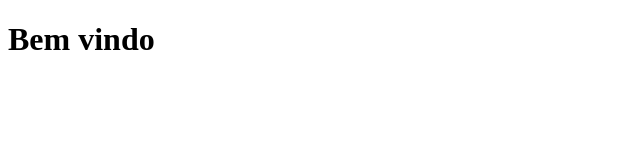
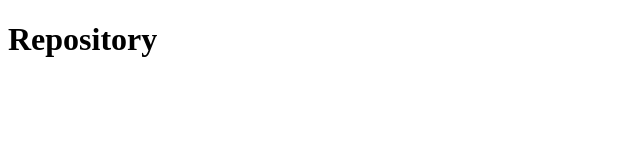
Before and after one commit to D1D1O/React-GitHub, a React (Create React App) app: page /repository in a window 1280 px wide. Shown: the top 160 px of the page, without its empty margins (0-640 px from the left). Built offline with nearby package versions, Linux system fonts and the light colour scheme.

Commit message:
adicionado rotas

```diff
--- a/package.json
+++ b/package.json
@@ -8,6 +8,7 @@
     "@testing-library/user-event": "^13.2.1",
     "react": "^18.0.0",
     "react-dom": "^18.0.0",
+    "react-router-dom": "^6.3.0",
     "react-scripts": "5.0.1",
     "web-vitals": "^2.1.0"
   },
--- a/src/App.js
+++ b/src/App.js
@@ -1,15 +1,8 @@
 import React from "react";
+import Routes from "./routes";
 
 function App() {
-  return (
-    <div className="App">
-      <header className="App-header">
-        <p>
-          <h1> Bem vindo</h1>
-        </p>
-      </header>
-    </div>
-  );
+  return <Routes />;
 }
 
 export default App;
--- /dev/null
+++ b/src/pages/Main/index.js
@@ -0,0 +1,7 @@
+import React from "react";
+
+function Main(){
+  return <h1> Main </h1>
+}
+
+export default Main;
--- /dev/null
+++ b/src/pages/Repository/index.js
@@ -0,0 +1,5 @@
+import React from "react";
+
+export default function Repository(){
+  return <h1>Repository</h1>
+}
--- /dev/null
+++ b/src/routes.js
@@ -0,0 +1,16 @@
+import React from "react";
+import { BrowserRouter, Routes as Routess , Route } from "react-router-dom";
+
+import Main from "./pages/Main";
+import Repository from "./pages/Repository";
+
+export default function Routes(){
+  return(
+    <BrowserRouter>
+      <Routess>
+        <Route path="/" exact element={<Main/>}/>
+        <Route path="/repository" exact element={<Repository/>}/>
+      </Routess>
+    </BrowserRouter>
+  );
+}
```
Also changed, not shown: 1 other file (tests, documents, lock files or other folders).
